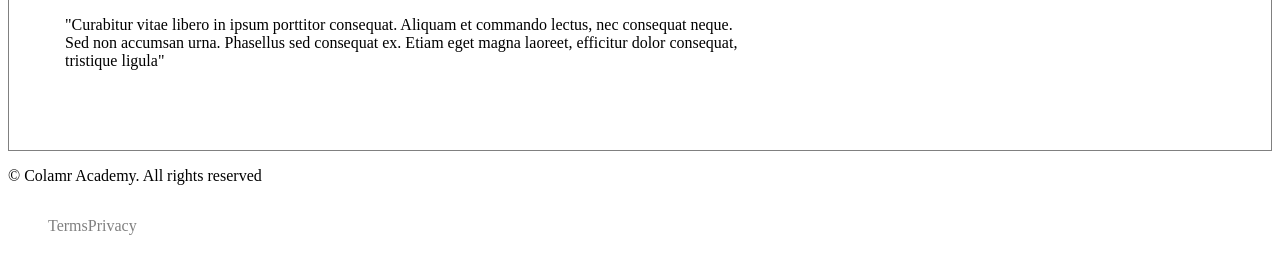
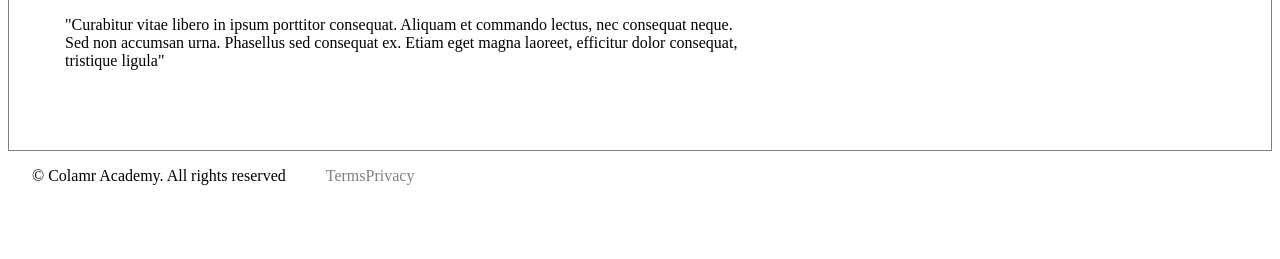
Before and after one commit to Matt-James-nz/Colmar-Academy, a plain HTML site: page index.html in a window 1280 px wide. Shown: the part 2734-2993 px from the top of the page. After the commit the page ends 2935 px from the top, so only its background shows below. Drawn offline with Linux system fonts and the light colour scheme.

Commit message:
style footer

```diff
--- a/resources/css/style.css
+++ b/resources/css/style.css
@@ -168,3 +168,20 @@ header li {
 #thesis {
   display: flex;
 }
+
+/* Footer */
+
+footer {
+  margin: 16px 24px;
+  display: flex;
+  flex-direction: row;
+  align-items: flex-start;
+}
+
+footer p {
+  margin: 0;
+}
+
+footer ul {
+  margin: 0;
+}
```
